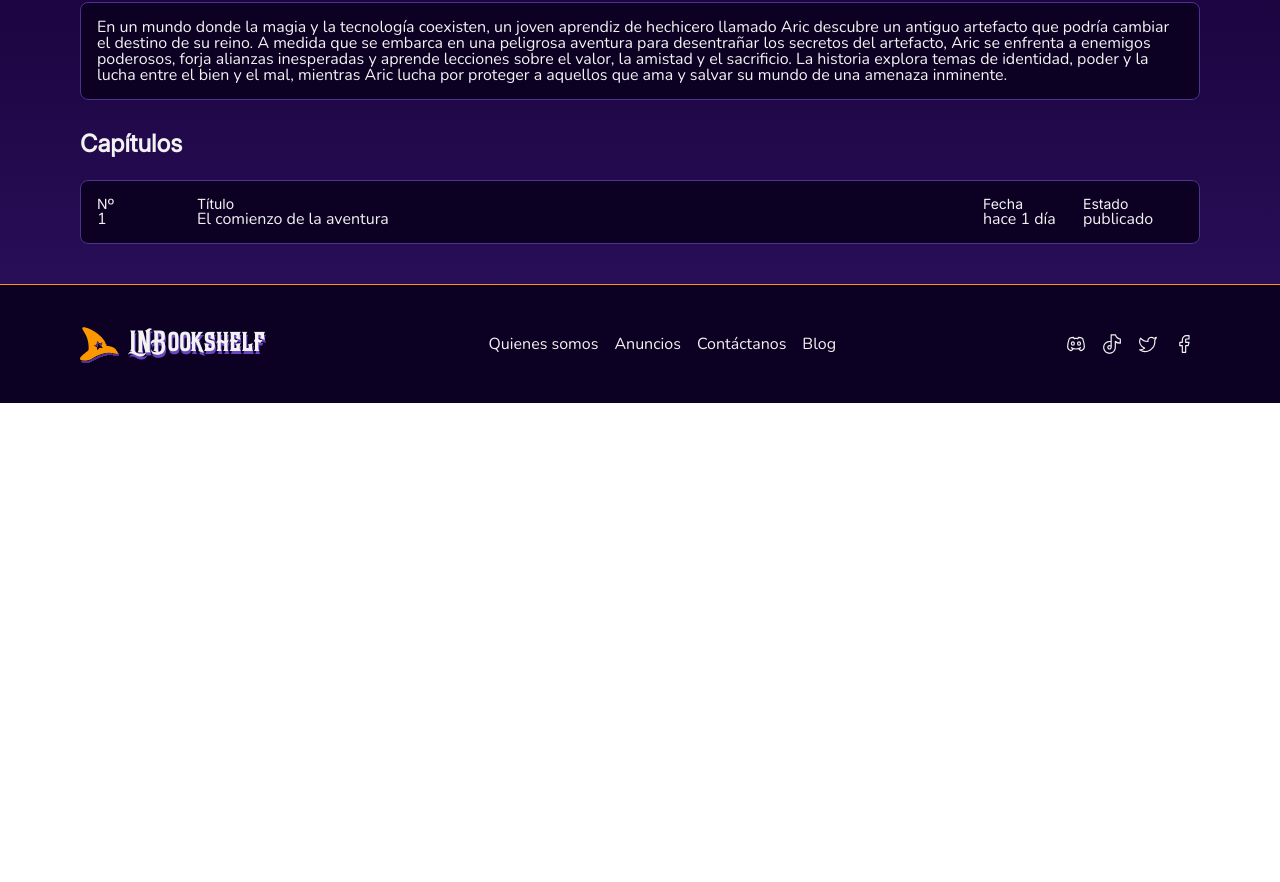
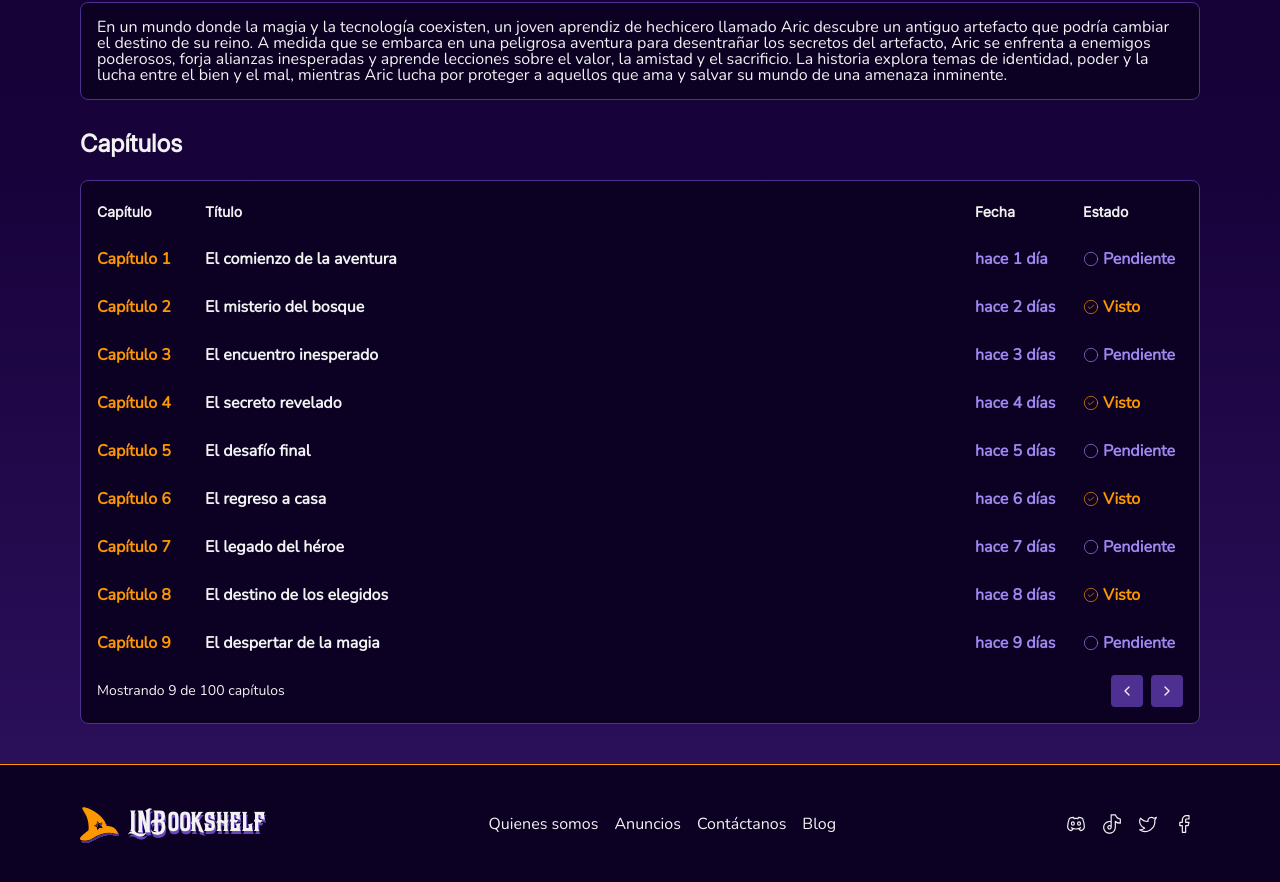
Before and after one commit to JorgeDip/proyecto-final-diw, a React (Vite) app: page / in a window 1280 px wide. Shown: the part 592-1474 px from the top of the page. Before the commit the page ends 995 px from the top, so only its background shows below. Built offline with nearby package versions, Linux system fonts and the light colour scheme.

Commit message:
feat: enhance ChapterListItem and NovelChaptersSection components; add new icons and improve styles for better UI/UX

```diff
--- a/src/components/atoms/ChapterListItem.jsx
+++ b/src/components/atoms/ChapterListItem.jsx
@@ -1,11 +1,26 @@
+import CircleIcon from '../ui/CircleIcon';
+import CircleCheckIcon from '../ui/CircleCheckIcon';
 import './ChapterListItem.scss';
-function ChapterListItem({ number, title, date, status = "pendiente", isHeader = false }) {
+function ChapterListItem({ number, title, date, visto = false, isHeader = false }) {
+
+    if (isHeader) {
+        return (
+            <div className="novel-chapters__item novel-chapters__item--header">
+                <span className="novel-chapters__item-number">Capítulo</span>
+                <span className="novel-chapters__item-title">Título</span>
+                <span className="novel-chapters__item-date">Fecha</span>
+                <span className="novel-chapters__item-status">Estado</span>
+            </div>);
+    }
+
     return (
-        <div className={`novel-chapters__item ${isHeader ? 'novel-chapters__item--header' : ''}`}>
-            <span className="novel-chapters__item-number">{number}</span>
+        <div className="novel-chapters__item">
+            <span className="novel-chapters__item-number novel-chapters__item-number--yellow">Capítulo {number}</span>
             <span className="novel-chapters__item-title">{title}</span>
-            <span className="novel-chapters__item-date">{date}</span>
-            <span className="novel-chapters__item-status">{status}</span>
+            <span className="novel-chapters__item-date novel-chapters__item-date--purple">{date}</span>
+            <span className={`novel-chapters__item-status ${visto ? 'novel-chapters__item-status--pending' : 'novel-chapters__item-status--viewed'}`}>
+                {visto ? <CircleIcon /> : <CircleCheckIcon />} {!visto ? "Visto" : "Pendiente"}
+            </span>
         </div>);
 }
 
--- a/src/components/atoms/ChapterListItem.scss
+++ b/src/components/atoms/ChapterListItem.scss
@@ -1,9 +1,90 @@
 .novel-chapters__item {
   display: grid;
-  grid-template-columns: 100px 1fr 100px 100px;
+  grid-template-columns: 1fr 1fr;
+  gap: v.$size-8;
+
+  padding: v.$size-16;
+  border-bottom: 1px solid v.$color-border-primary;
+
+  font-weight: v.$font-weight-bold;
+  cursor: pointer;
+
+  @include respond("large") {
+    padding: v.$size-8 v.$size-16;
+    grid-template-columns: 100px 1fr 100px 100px;
+    border-bottom: none;
+  }
+
+  &:hover {
+    background-color: v.$color-purple-700;
+  }
 
   &--header {
     font-size: v.$sizes-type-font-size-body-sm;
     font-family: v.$font-family-headings;
+    cursor: default;
+    display: none;
+
+    @include respond("large") {
+      display: grid;
+    }
+
+    &:hover {
+      background-color: v.$color-surface-background;
+    }
+  }
+
+  &-number {
+    order: 1;
+    &--yellow {
+      color: v.$color-yellow-400;
+    }
+  }
+
+  &-title {
+    order: 3;
+    @include respond("large") {
+      order: 2;
+    }
+  }
+
+  &-date {
+    order: 4;
+    justify-self: flex-end;
+
+    @include respond("large") {
+      order: 3;
+      justify-self: flex-start;
+    }
+
+    &--purple {
+      color: v.$color-purple-400;
+    }
+  }
+
+  &-status {
+    display: flex;
+    align-items: center;
+    order: 2;
+    justify-self: flex-end;
+
+    @include respond("large") {
+      order: 4;
+      justify-self: flex-start;
+    }
+
+    &--pending {
+      color: v.$color-purple-400;
+    }
+
+    &--viewed {
+      color: v.$color-yellow-400;
+    }
+
+    svg {
+      width: 16px;
+      height: 16px;
+      margin-right: 4px;
+    }
   }
 }
--- a/src/components/organisms/novel/NovelChaptersSection.jsx
+++ b/src/components/organisms/novel/NovelChaptersSection.jsx
@@ -1,4 +1,9 @@
 import ChapterListItem from '../../atoms/ChapterListItem';
+import Button from '../../atoms/Button';
+
+import ChevronLeftIcon from '../../ui/ChevronLeftIcon';
+import ChevronRightIcon from '../../ui/ChevronRightIcon';
+
 import './NovelChaptersSection.scss';
 function NovelChaptersSection() {
     return (
@@ -7,10 +12,26 @@ function NovelChaptersSection() {
 
             <div className="novel-chapters__list">
                 <div className="novel-chapters__header">
-                    <ChapterListItem number="Nº" title="Título" date="Fecha" status="Estado" isHeader={true} />
+                    <ChapterListItem isHeader={true} />
                 </div>
                 <div className="novel-chapters__body">
-                    <ChapterListItem number="1" title="El comienzo de la aventura" date="hace 1 día" status="publicado" />
+                    <ChapterListItem number="1" title="El comienzo de la aventura" date="hace 1 día" visto={true} />
+                    <ChapterListItem number="2" title="El misterio del bosque" date="hace 2 días" visto={false} />
+                    <ChapterListItem number="3" title="El encuentro inesperado" date="hace 3 días" visto={true} />
+                    <ChapterListItem number="4" title="El secreto revelado" date="hace 4 días" visto={false} />
+                    <ChapterListItem number="5" title="El desafío final" date="hace 5 días" visto={true} />
+                    <ChapterListItem number="6" title="El regreso a casa" date="hace 6 días" visto={false} />
+                    <ChapterListItem number="7" title="El legado del héroe" date="hace 7 días" visto={true} />
+                    <ChapterListItem number="8" title="El destino de los elegidos" date="hace 8 días" visto={false} />
+                    <ChapterListItem number="9" title="El despertar de la magia" date="hace 9 días" visto={true} />
+
+                </div>
+                <div className="novel-chapters__footer">
+                    <p>Mostrando 9 de 100 capítulos</p>
+                    <div className="novel-chapters__footer-pagination">
+                        <Button variant="icon" modifier="primary"><ChevronLeftIcon /></Button>
+                        <Button variant="icon" modifier="primary"><ChevronRightIcon /></Button>
+                    </div>
                 </div>
             </div>
         </div>
--- a/src/components/organisms/novel/NovelChaptersSection.scss
+++ b/src/components/organisms/novel/NovelChaptersSection.scss
@@ -1,9 +1,51 @@
 .novel-chapters {
   width: 100%;
+
   &__list {
     background-color: v.$color-surface-background;
-    padding: v.$size-16;
+
+    display: flex;
+    flex-direction: column;
     border-radius: v.$sizes-radius-8;
     border: 1px solid v.$color-border-primary;
+
+    @include respond("large") {
+      gap: v.$size-16;
+
+      padding: v.$size-16 0;
+    }
+  }
+
+  &__body {
+    display: flex;
+    flex-direction: column;
+
+    @include respond("large") {
+      gap: v.$size-16;
+    }
+  }
+
+  &__footer {
+    display: flex;
+    justify-content: space-between;
+    align-items: center;
+    padding: v.$size-16 v.$size-16;
+
+    @include respond("large") {
+      padding: 0 v.$size-16;
+    }
+
+    p {
+      font-size: v.$sizes-type-font-size-body-sm;
+    }
+
+    &-pagination {
+      display: flex;
+      gap: v.$size-8;
+
+      button {
+        padding: v.$size-4 v.$size-8;
+      }
+    }
   }
 }
--- a/src/components/organisms/novel/NovelInfoSection.jsx
+++ b/src/components/organisms/novel/NovelInfoSection.jsx
@@ -1,12 +1,15 @@
 import ImageCard from '../../molecules/ImageCard';
 
 import Pill from '../../atoms/Pill';
+import Button from '../../atoms/Button';
+
 import StarIcon from '../../ui/StarIcon';
 import EyeIcon from '../../ui/EyeIcon';
 import BookmarkIcon from '../../ui/BookmarkIcon';
-import Button from '../../atoms/Button';
+import UserPenIcon from '../../ui/UserPenIcon';
 
 import './NovelInfoSection.scss';
+import RotateClock from '../../ui/RotateClock';
 
 function NovelInfoSection() {
     return (
@@ -22,11 +25,11 @@ function NovelInfoSection() {
                     <div className="novel-page-info__author-container">
                         <p className="novel-page-info__author">
                             <span className="novel-page-info__author-label">Creador</span>
-                            <span className="novel-page-info__author-name">Mo Xuanling</span>
+                            <span className="novel-page-info__author-name"><UserPenIcon /> Mo Xuanling</span>
                         </p>
                         <p className="novel-page-info__frequency">
                             <span className="novel-page-info__frequency-label">Cadencia</span>
-                            <span className="novel-page-info__frequency-value">Semanal</span>
+                            <span className="novel-page-info__frequency-value"><RotateClock /> Semanal</span>
                         </p>
                     </div>
                     <div className="novel-page-info__genre-container">
--- a/src/components/organisms/novel/NovelInfoSection.scss
+++ b/src/components/organisms/novel/NovelInfoSection.scss
@@ -67,6 +67,7 @@
     display: flex;
     flex-direction: column;
     align-items: center;
+    gap: v.$size-4;
     color: v.$color-text-heading-white;
   }
 
@@ -76,9 +77,19 @@
     color: v.$color-yellow-400;
   }
 
-  &__author-name {
+  &__author-name,
+  &__frequency-value {
+    display: flex;
+    align-items: center;
+    gap: v.$size-4;
     overflow-wrap: anywhere;
     text-align: center;
+
+    svg {
+      width: v.$sizes-icons-20;
+      height: v.$sizes-icons-20;
+      stroke: v.$color-yellow-400;
+    }
   }
 
   &__genre-container {
--- /dev/null
+++ b/src/components/ui/CircleCheckIcon.jsx
@@ -0,0 +1,5 @@
+function CircleCheckIcon() {
+    return (<svg xmlns="http://www.w3.org/2000/svg" width="24" height="24" viewBox="0 0 24 24" fill="none" stroke="currentColor" stroke-width="1" stroke-linecap="round" stroke-linejoin="round"><circle cx="12" cy="12" r="10" /><path d="m16 9-5.5 5.5L8 12" /></svg>);
+}
+
+export default CircleCheckIcon;
--- /dev/null
+++ b/src/components/ui/CircleIcon.jsx
@@ -0,0 +1,5 @@
+function CircleIcon() {
+    return (<svg xmlns="http://www.w3.org/2000/svg" width="24" height="24" viewBox="0 0 24 24" fill="none" stroke="currentColor" stroke-width="1" stroke-linecap="round" stroke-linejoin="round"><circle cx="12" cy="12" r="10" /></svg>);
+}
+
+export default CircleIcon;
--- /dev/null
+++ b/src/components/ui/RotateClock.jsx
@@ -0,0 +1,7 @@
+function RotateClock() {
+    return (
+        <svg xmlns="http://www.w3.org/2000/svg" width="24" height="24" viewBox="0 0 24 24" fill="none" stroke="currentColor" stroke-width="1" stroke-linecap="round" stroke-linejoin="round"><path d="M12 7v5l4 2" /><path d="M16 8h5V3" /><path d="m21 8-2.3-2.3A9.7 9.7 0 0012 3a9 9 0 109 9" /></svg>
+    );
+}
+
+export default RotateClock;
--- /dev/null
+++ b/src/components/ui/UserPenIcon.jsx
@@ -0,0 +1,7 @@
+function UserPenIcon() {
+    return (
+        <svg xmlns="http://www.w3.org/2000/svg" width="24" height="24" viewBox="0 0 24 24" fill="none" stroke="currentColor" stroke-width="1" stroke-linecap="round" stroke-linejoin="round"><path d="M11.5 15H7a4 4 0 0 0-4 4v2" /><path d="M21.378 16.626a1 1 0 0 0-3.004-3.004l-4.01 4.012a2 2 0 0 0-.506.854l-.837 2.87a.5.5 0 0 0 .62.62l2.87-.837a2 2 0 0 0 .854-.506z" /><circle cx="10" cy="7" r="4" /></svg>
+    );
+}
+
+export default UserPenIcon;
```
